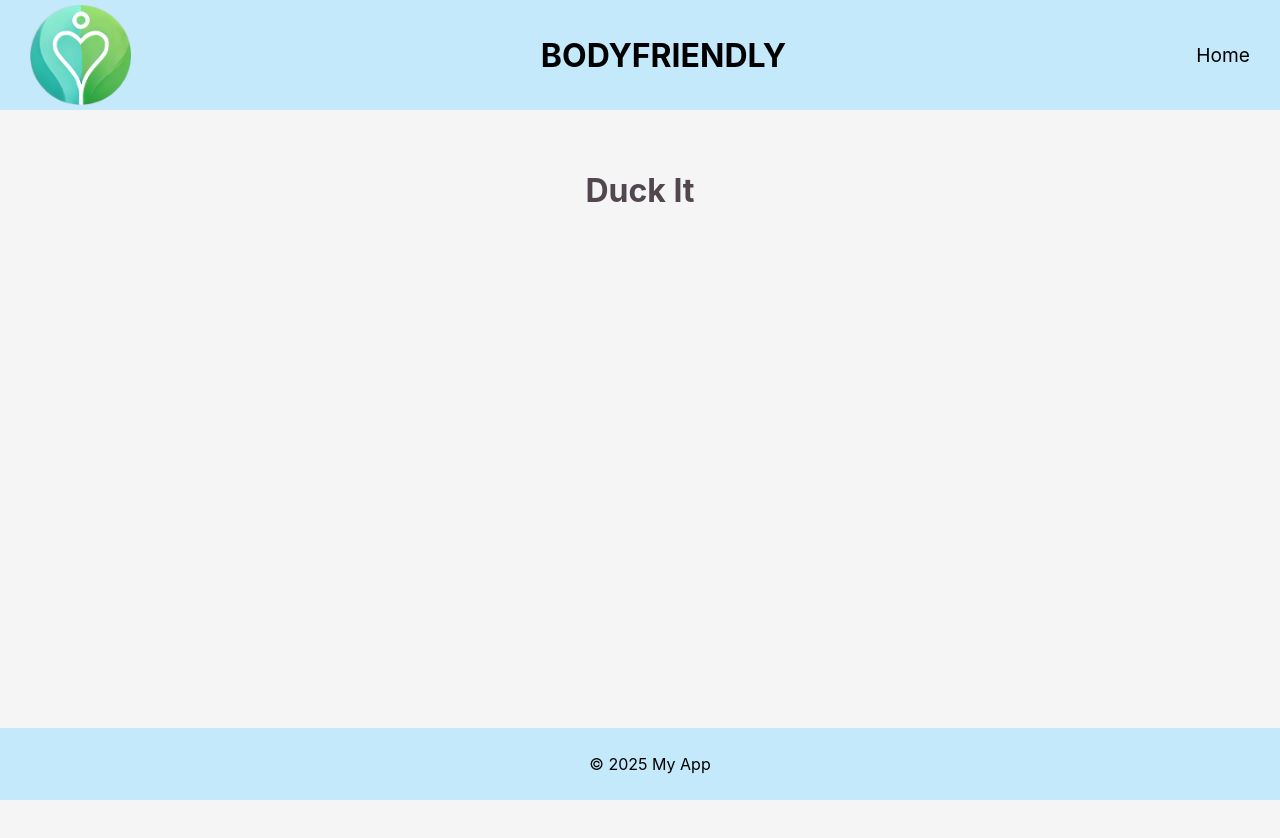
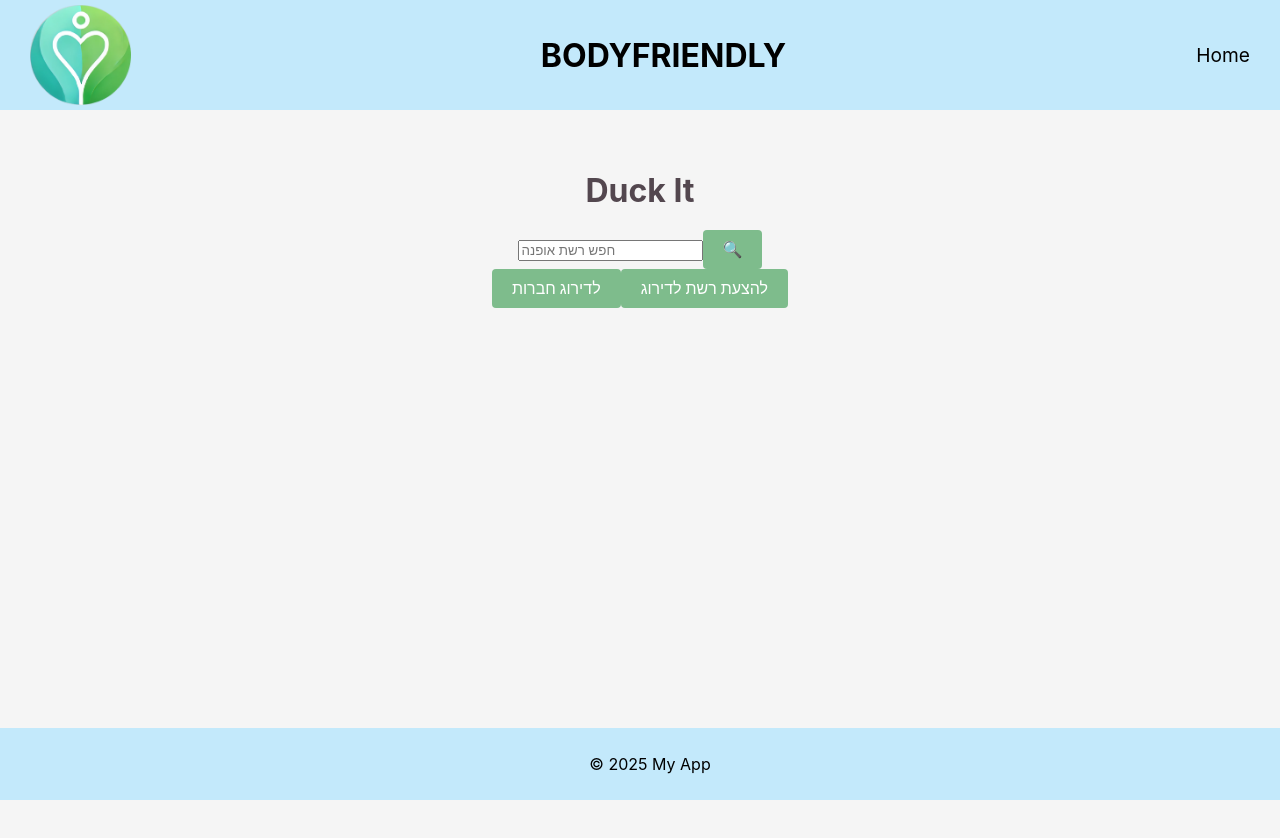
Before and after one commit to EladBet/BeSafeTeam6, a React (Vite) app in the folder client/: page / in a window 1280 px wide. Shown: the top 838 px of the page. Built offline with nearby package versions, Linux system fonts and the light colour scheme.

Commit message:
search componnent

```diff
--- /dev/null
+++ b/client/src/components/Search/Search.jsx
@@ -0,0 +1,29 @@
+import React, { useState } from 'react';
+import FirstButton from '../common/FirstButton/FirstButton';
+
+function Search(){
+    const [searchTerm, setSearchTerm] = useState('');
+
+    const handleInputChange = (event) => {
+        setSearchTerm(event.target.value);
+      };
+
+      const handleSearch = () => {
+        console.log('Searching for:', searchTerm);
+        // add logic in the backend
+      };
+
+      return(
+        <div>
+            <input
+                type="text"
+                value={searchTerm}
+                onChange={handleInputChange}
+                placeholder="חפש רשת אופנה"
+            />
+            <FirstButton onClick={handleSearch} disabled={false}>🔍</FirstButton>
+        </div>
+      )
+}
+
+export default Search;
--- a/client/src/components/common/FirstButton/FirstButton.module.css
+++ b/client/src/components/common/FirstButton/FirstButton.module.css
@@ -1,15 +1,19 @@
+@import url('https://fonts.googleapis.com/css2?family=Rubik:wght@400;500;700&display=swap');
+
 .button {
   padding: 10px 20px;
-  background-color: #FF7D9C;
+  background-color: #7ebc8c;
   color: white;
   border: none;
   border-radius: 4px;
   cursor: pointer;
   font-size: 16px;
+  font-family: 'Rubik', sans-serif;
+  /* TODO : check the font */
 }
 
 .button:hover {
-  background-color: #ff517a;
+  background-color: #81D4FA;
 }
 
 .button:disabled {
--- a/client/src/pages/HomePage/HomePage.jsx
+++ b/client/src/pages/HomePage/HomePage.jsx
@@ -1,10 +1,29 @@
 import styles from './Home.module.css';
-
+import FirstButton from '../../components/common/FirstButton/FirstButton'
+import Search from '../../components/Search/Search'
 
 const Home = () => {
+  const handleRating = () => {
+    alert('Button clicked! - Rating');
+  };
+  const handleOffer = () => {
+    alert('Button clicked! - Offer');
+  };
+
   return (
     <div className={styles.home}>
       <h1 className={styles.headline}>Duck It</h1>
+      <div className='companyActionsPanel'>
+        {/* search */}
+        <Search/>
+        <FirstButton onClick={handleRating} disabled={false}>
+          לדירוג חברות
+        </FirstButton>
+        <FirstButton onClick={handleOffer} disabled={false}>
+          להצעת רשת לדירוג
+        </FirstButton>
+      </div>
+
     </div>
   );
 };
```
Also changed, not shown: client/src/components/Search/Search.module.css (added).
